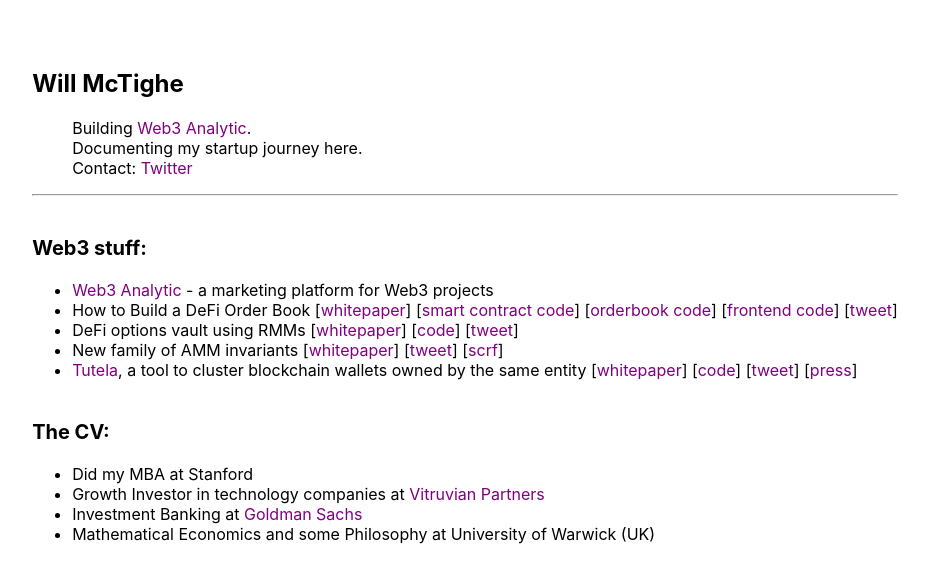
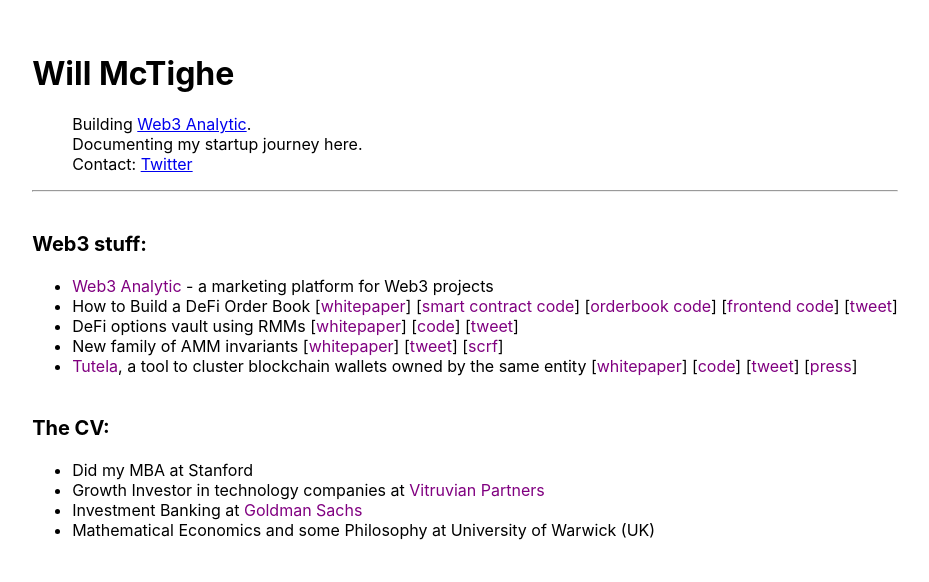
Before and after one commit to Tiggy560/my-website, a React (Create React App) app: page / in a window 1280 px wide. Shown: the part 116-698 px from the top of the page, without its empty margins (175-1104 px from the left). Built offline with nearby package versions, Linux system fonts and the light colour scheme.

Commit message:
Updates to header

```diff
--- a/src/App.css
+++ b/src/App.css
@@ -11,6 +11,11 @@
   max-width: 50ch;
   margin: 0 auto; /* Centers the content horizontally */
   width: 50%; /* Ensures the content fills the container */
+}
+
+.header {
+  margin-top: 10px;
+  text-align: left; /* Ensures text is left-aligned */
 }
 
 .section {
--- a/src/App.js
+++ b/src/App.js
@@ -4,7 +4,7 @@
   return (
     <div className="App">
       <main>
-        <div className="section">
+        <div className="header">
           <h1>Will McTighe</h1>
           <ul>
             <div>
```
